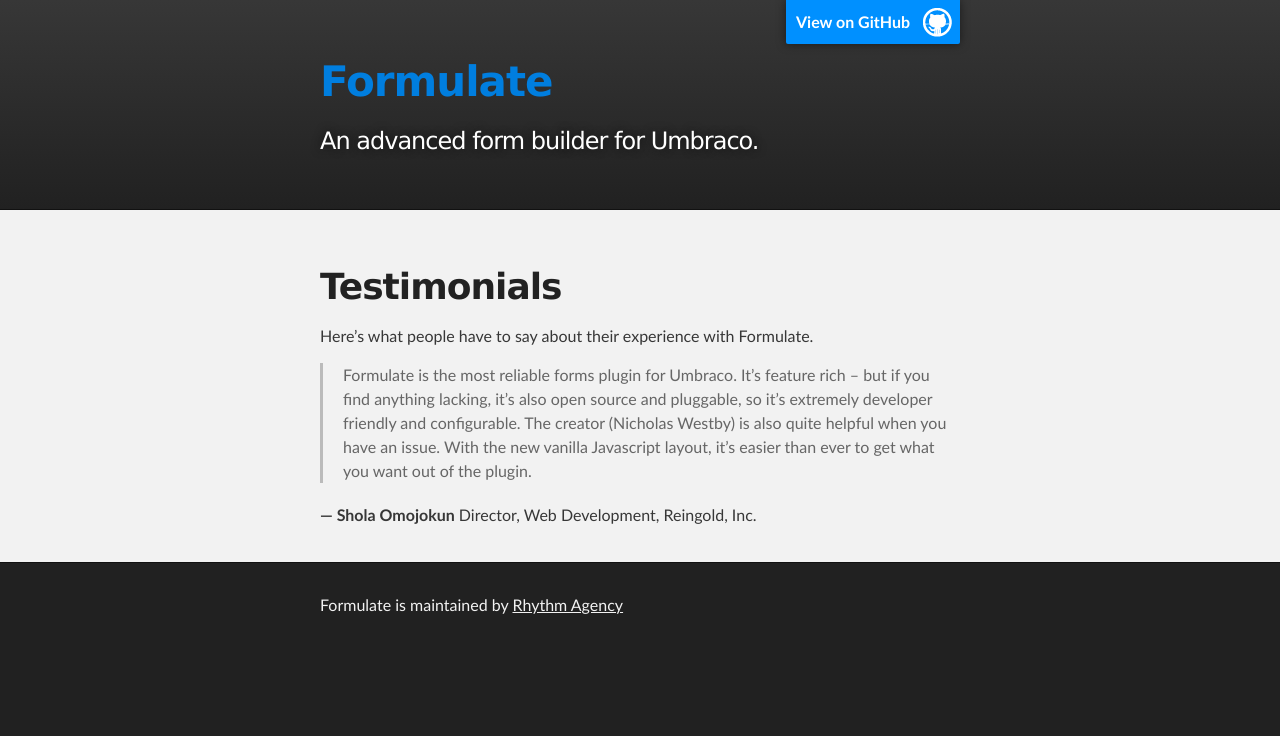
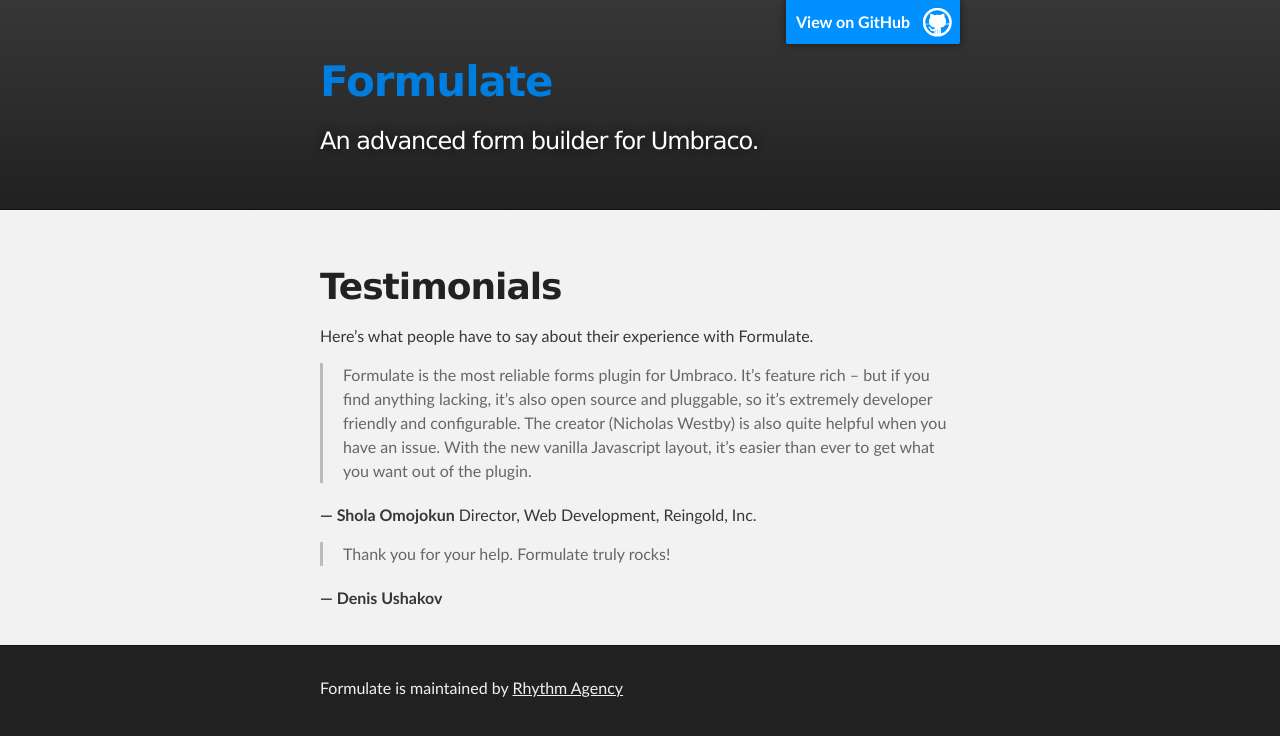
Before and after one commit to rhythmagency/formulate, a Jekyll site: the page built from testimonials.md, in a window 1280 px wide. Shown: the top 736 px of the page. Built offline with Jekyll 4.4.1, drawn with Linux system fonts in a browser that asks for light colours.

Commit message:
Added testimonial.

```diff
--- a/testimonials.md
+++ b/testimonials.md
@@ -10,3 +10,7 @@
 > Formulate is the most reliable forms plugin for Umbraco. It’s feature rich – but if you find anything lacking, it’s also open source and pluggable, so it’s extremely developer friendly and configurable. The creator (Nicholas Westby) is also quite helpful when you have an issue. With the new vanilla Javascript layout, it’s easier than ever to get what you want out of the plugin.
 
 **— Shola Omojokun** Director, Web Development, Reingold, Inc.
+
+> Thank you for your help. Formulate truly rocks!
+
+**— Denis Ushakov**
```
